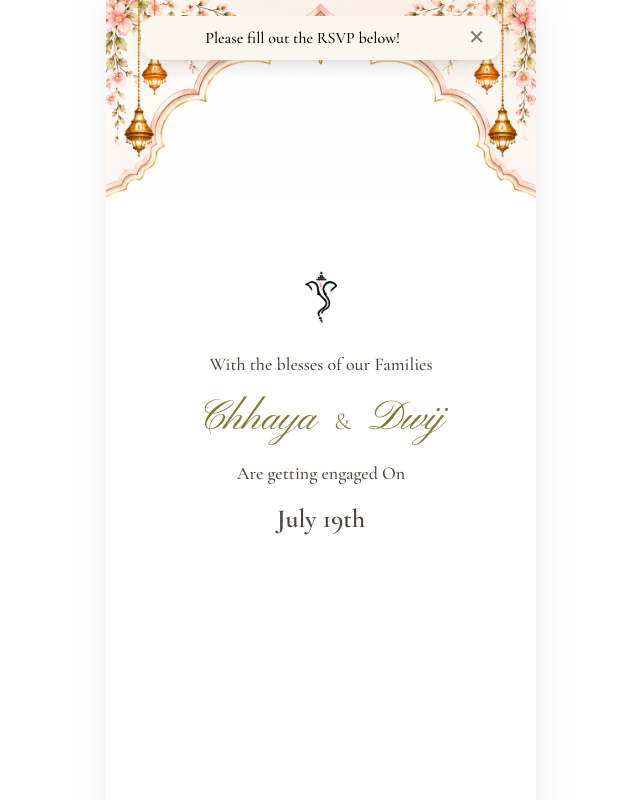
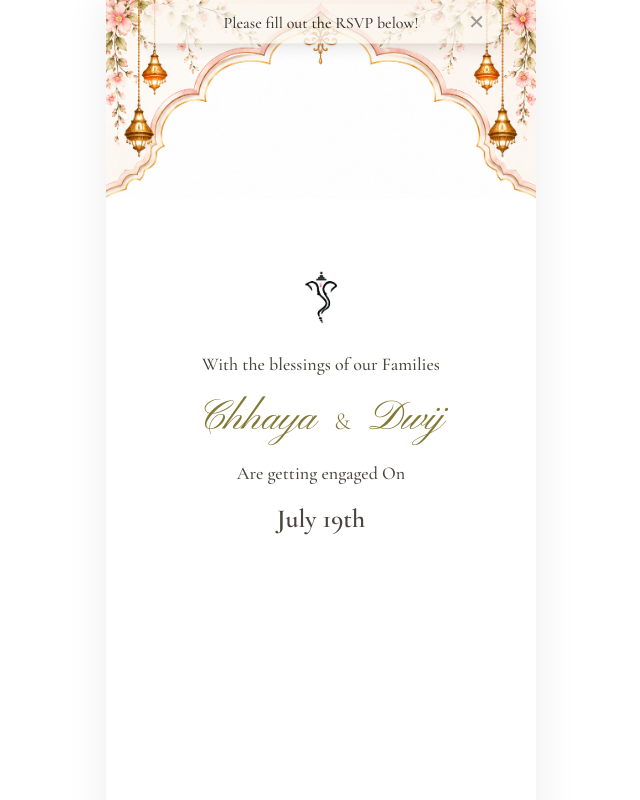
Before and after one commit to tusharlangh/engagement, a Next.js app: page / in a window 1280 px wide. Shown: the top 800 px of the page, without its empty margins (319-959 px from the left). Built offline with nearby package versions, Linux system fonts and the light colour scheme.

Commit message:
minor changes

```diff
--- a/src/app/page.tsx
+++ b/src/app/page.tsx
@@ -139,7 +139,7 @@ export default function EngagementInvite() {
 
  useEffect(() => {
  const showTimer = setTimeout(() => setShowReminder(true), 2000);
- const hideTimer = setTimeout(() => setShowReminder(false), 12000);
+ const hideTimer = setTimeout(() => setShowReminder(false), 6000);
  return () => {
  clearTimeout(showTimer);
  clearTimeout(hideTimer);
@@ -190,14 +190,14 @@ export default function EngagementInvite() {
  animate={{ opacity: 1, y: 0 }}
  exit={{ opacity: 0, y: -50 }}
  transition={{ duration: 0.5, ease: "easeOut" }}
- className={`fixed top-4 left-1/2 -translate-x-1/2 z-50 bg-[#FBF7EF] px-4 py-2 rounded-[15px] shadow-lg flex items-center gap-3 w-[calc(100%-2rem)] max-w-[360px] ${cormorant.className}`}
+  className={`fixed top-4 left-1/2 -translate-x-1/2 z-50 bg-[#FBF7EF] py-2 rounded-[15px] shadow-lg flex justify-center items-center w-[calc(100%-2rem)] max-w-[360px] ${cormorant.className}`}
   >
- <span className="font-medium text-black text-center flex-1" style={{ fontSize: '16px' }}>
+  <span className="font-medium text-black text-center" style={{ fontSize: '16px' }}>
   Please fill out the RSVP below!
   </span>
   <button
   onClick={() => setShowReminder(false)}
- className="text-black/50 hover:text-black ml-2 text-xl cursor-pointer"
+  className="absolute right-4 text-black/50 hover:text-black text-xl cursor-pointer"
   >
   ✕
   </button>
@@ -238,7 +238,7 @@ export default function EngagementInvite() {
  className={`mb-3 ${cormorant.className} font-medium`}
  style={{ fontSize: '18px' }}
  >
- With the blesses of our Families
+ With the blessings of our Families
  </motion.p>
 
  <motion.h1
```
Lines whose indentation alone changed are shown as unchanged.
